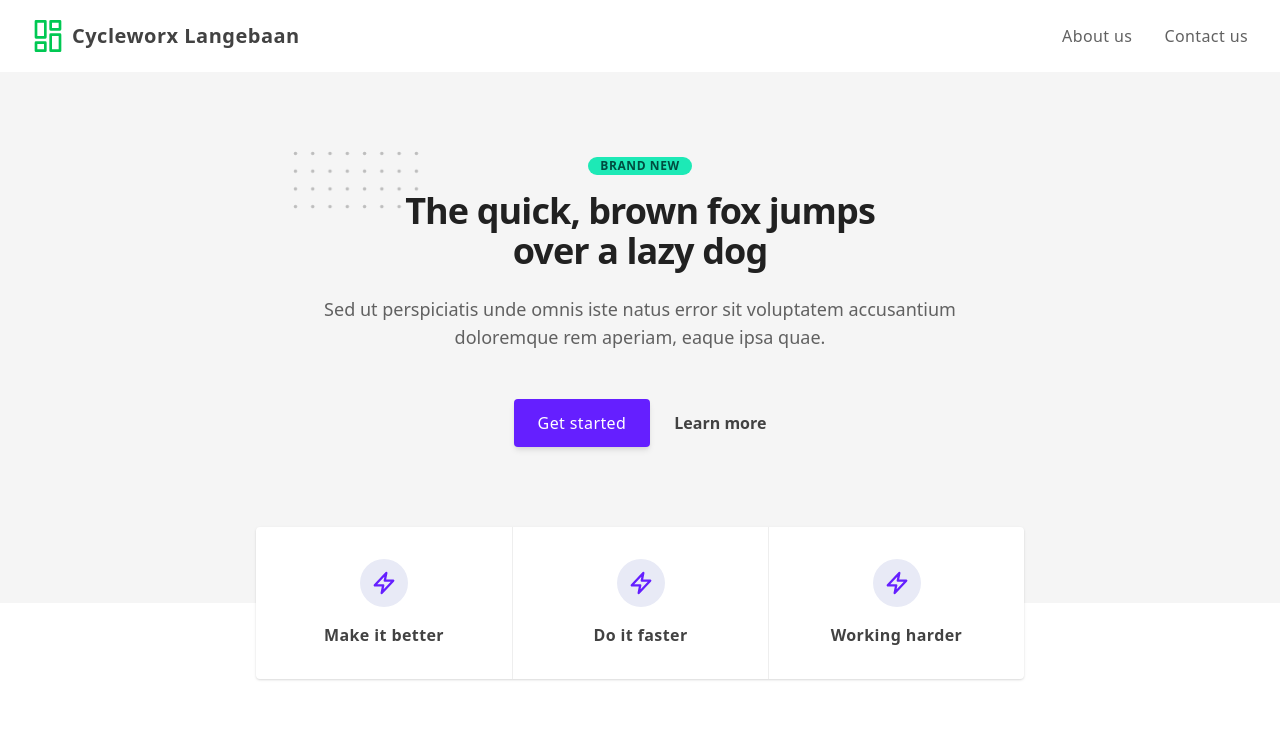
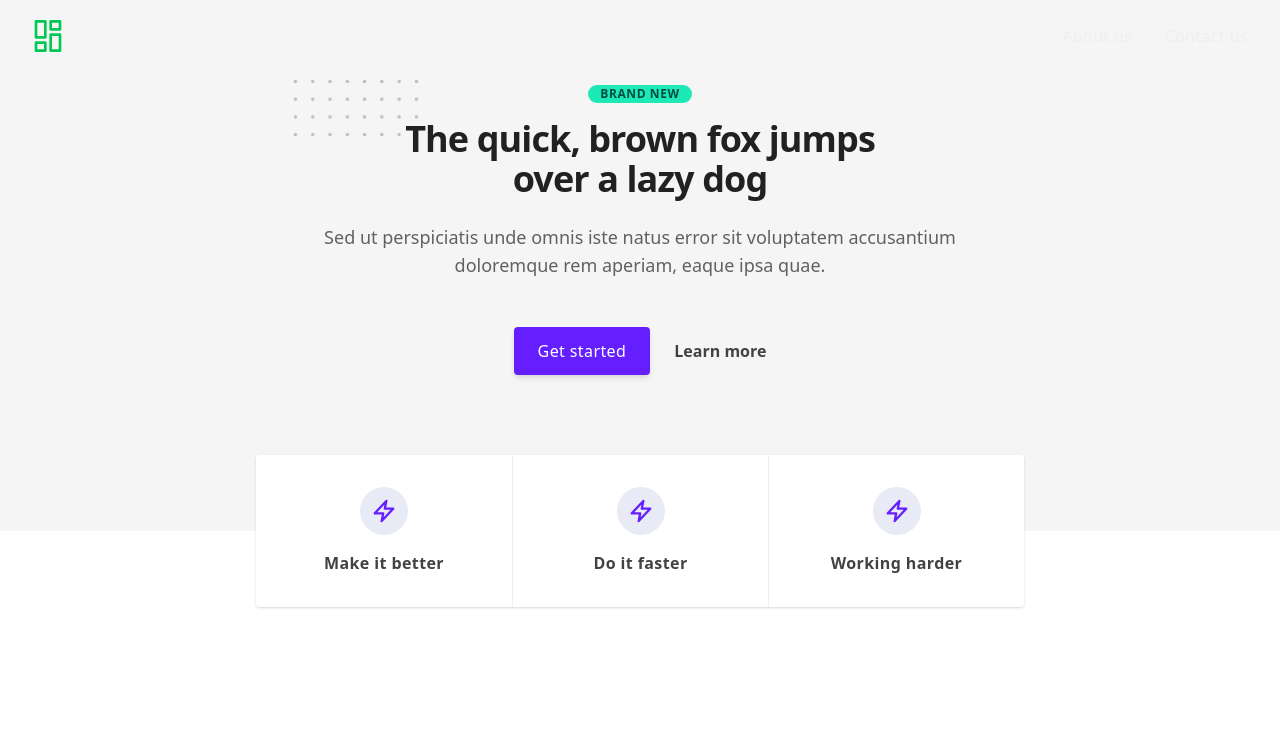
Before and after one commit to IamStephan/cycleworx, a Gatsby site: page / in a window 1280 px wide. Shown: the top 743 px of the page. Built offline with nearby package versions, Linux system fonts and the light colour scheme; Gatsby itself is replaced by a stand-in of ours.

Commit message:
home page uses transparent nav

```diff
--- a/src/pages/index.tsx
+++ b/src/pages/index.tsx
@@ -8,7 +8,7 @@ import CTASection from "@sections/cta"
 
 const IndexPage: React.FC = () => {
   return (
-    <Page>
+    <Page isNavTransparent={true}>
       <HeroSection />
       <SocialProofSection />
       <ServicesSection />
```
